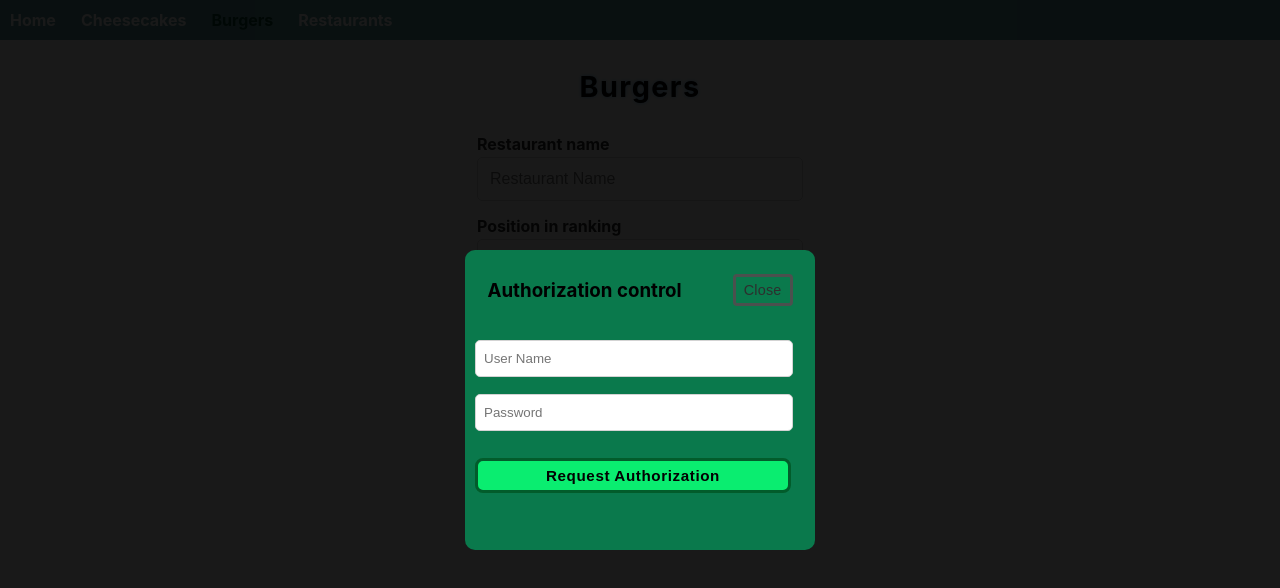
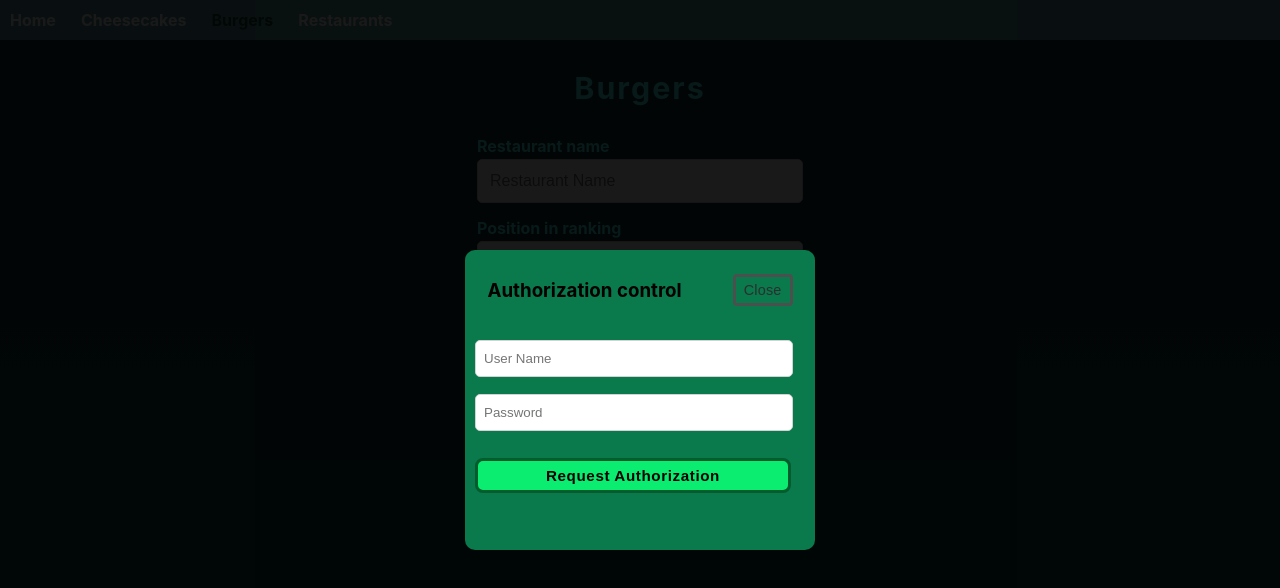
Before and after one commit to javirro/food-ranking-ui, a React (Create React App) app: page /burgers in a window 1280 px wide. Shown: the top 588 px of the page. Built offline with nearby package versions, Linux system fonts and the light colour scheme; no server answers.

Commit message:
Update background color and change text colors

```diff
--- a/src/App.js
+++ b/src/App.js
@@ -10,7 +10,7 @@ import "./Styles/global.css";
 
 function App() {
   return (
-    <div>
+    <div className="global">
       <BrowserRouter>
         <NavBar />
         <Routes>
--- a/src/Styles/global.css
+++ b/src/Styles/global.css
@@ -1,11 +1,19 @@
+
+:root {
+  --main-title-color: #4afef0;
+}
+.global {
+  min-height: 100vh;
+  background: linear-gradient(to bottom, #153232, #014141);
+}
+
 
 .routes-title {
   margin-bottom: 30px;
   margin-left: 20px;
-  font-size: 1.8rem;
-  letter-spacing: 1.4px;
-  color: rgb(0, 0, 0);
-  text-shadow: 0px 0px 4px rgb(119, 194, 241);
+  font-size: 1.9rem;
+  letter-spacing: 2px;
+  color: var( --main-title-color);
 }
 
 .home-container {
--- a/src/Styles/textInputs.css
+++ b/src/Styles/textInputs.css
@@ -1,3 +1,4 @@
+@import url('global.css');
 .inputs-container {
   display: flex;
   flex-direction: column;
@@ -20,7 +21,7 @@
 .labels-inputs {
   font-size: 1rem;
   font-weight: bold;
-  color: rgb(41, 43, 43);
+  color: var(--main-title-color);
 }
 @media (max-width: 425px) {
   .inputs-container {
```
